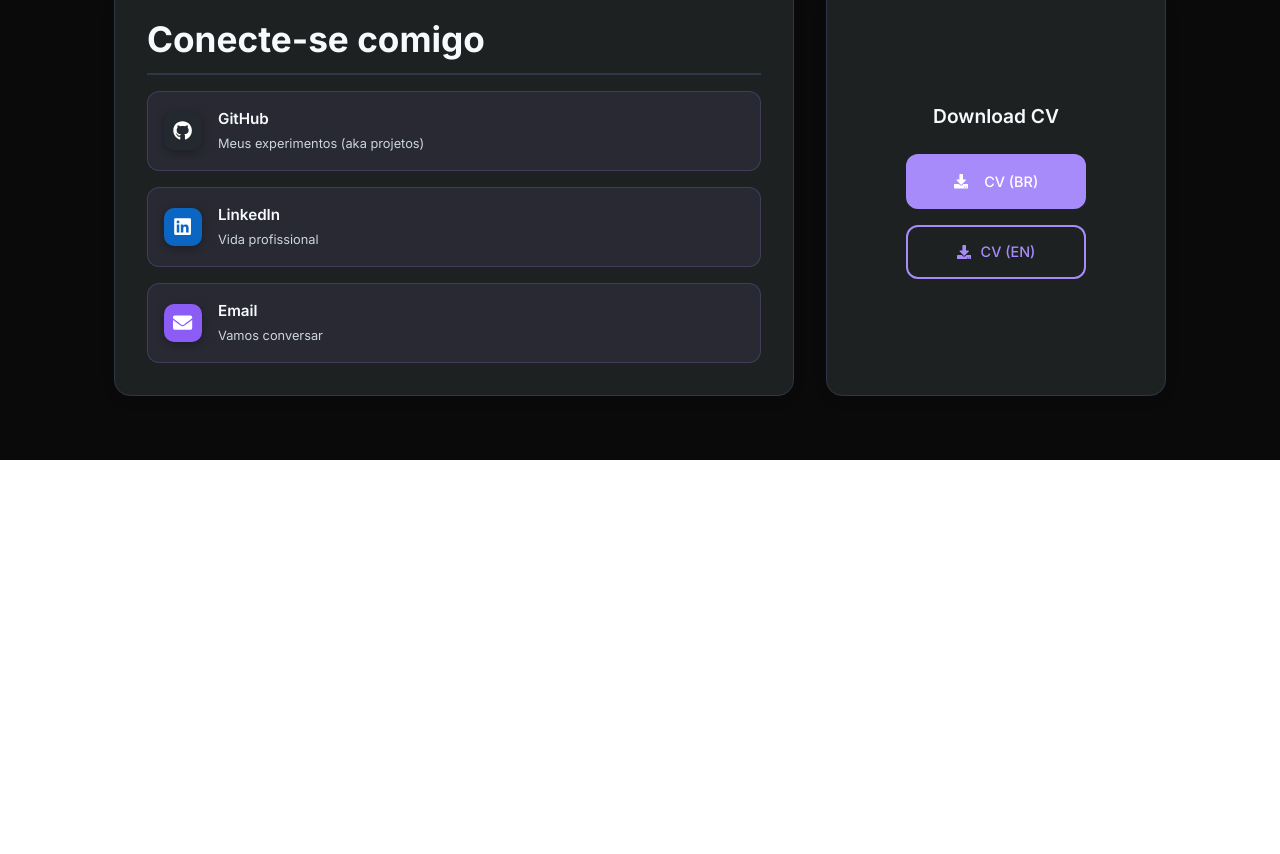
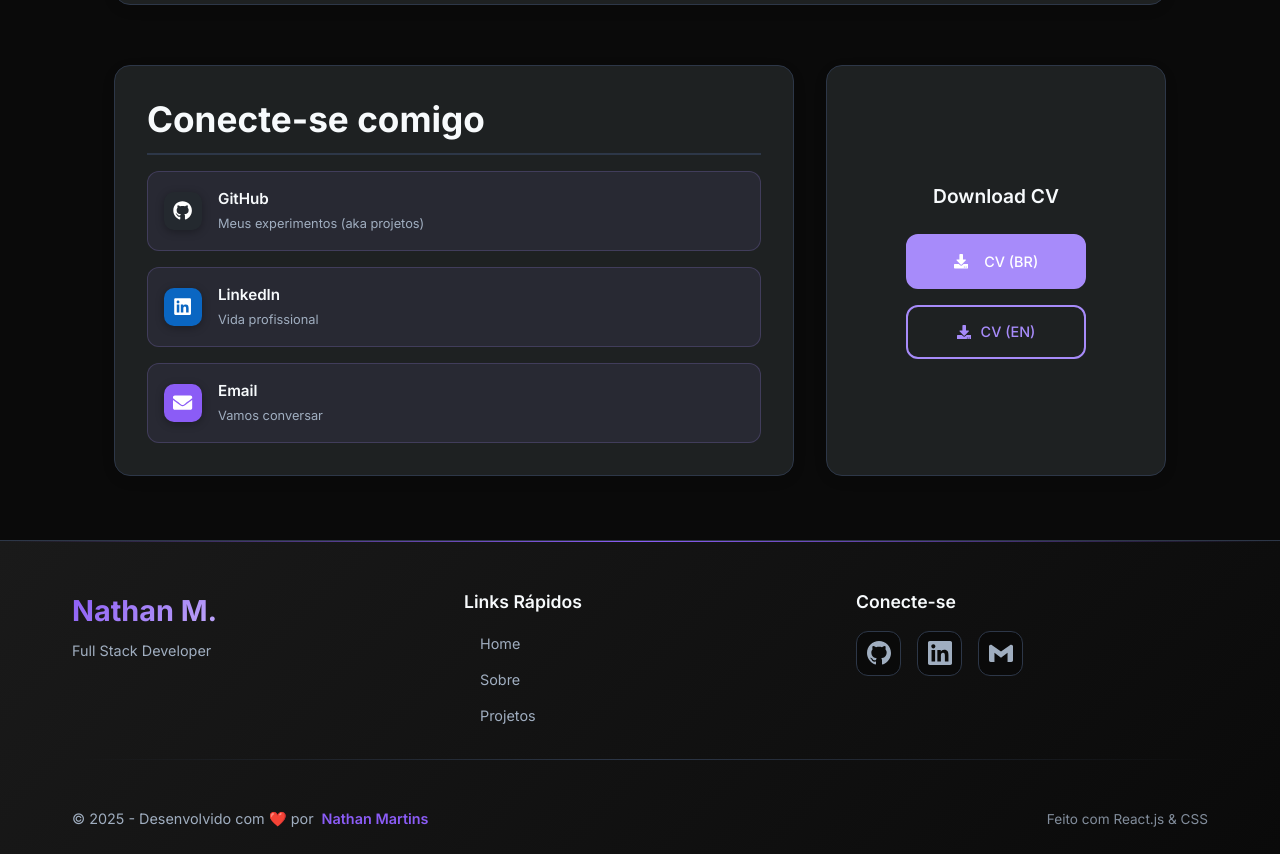
Before and after one commit to nathanmartinss/meu-portfolio, a React (Create React App) app: page / in a window 1280 px wide. Shown: the part 980-1834 px from the top of the page. Before the commit the page ends 1440 px from the top, so only its background shows below. Built offline with nearby package versions, Linux system fonts and the light colour scheme.

Commit message:
add Footer

```diff
--- a/src/App.jsx
+++ b/src/App.jsx
@@ -3,6 +3,7 @@
 import { LanguageProvider } from './contexts/LanguageContext';
 import GlobalStyles from './styles/GlobalStyles';
 import Header from './components/Header';
+import Footer from './components/Footer';
 import Home from './components/Home';
 import About from './components/About';
 import Projects from './components/Projects';
@@ -41,11 +42,14 @@
         toggleTheme={toggleTheme}
         currentPage={getCurrentPage()}
       />
-      <Routes>
-        <Route path="/" element={<Home isDarkMode={isDarkMode} />} />
-        <Route path="/about" element={<About isDarkMode={isDarkMode} />} />
-        <Route path="/projects" element={<Projects isDarkMode={isDarkMode} />} />
-      </Routes>
+      <main>
+        <Routes>
+          <Route path="/" element={<Home isDarkMode={isDarkMode} />} />
+          <Route path="/about" element={<About isDarkMode={isDarkMode} />} />
+          <Route path="/projects" element={<Projects isDarkMode={isDarkMode} />} />
+        </Routes>
+      </main>
+      <Footer />
     </div>
   );
 }
--- /dev/null
+++ b/src/components/Footer.jsx
@@ -0,0 +1,82 @@
+import React from 'react';
+import { useTranslation } from '../hooks/useTranslation';
+import '../styles/Footer.css';
+
+function Footer() {
+  const { t } = useTranslation();
+  const currentYear = new Date().getFullYear();
+
+  return (
+    <footer className="footer">
+      <div className="footer-container">
+        <div className="footer-content">
+          {/* Logo/Nome */}
+          <div className="footer-brand">
+            <span className="footer-logo">Nathan M.</span>
+            <p className="footer-tagline">Full Stack Developer</p>
+          </div>
+
+          {/* Links Rápidos */}
+          <div className="footer-links">
+            <h4>{t('footer.quickLinks')}</h4>
+            <ul>
+              <li><a href="/">{t('nav.home')}</a></li>
+              <li><a href="/about">{t('nav.about')}</a></li>
+              <li><a href="/projects">{t('nav.projects')}</a></li>
+            </ul>
+          </div>
+
+          {/* Redes Sociais */}
+          <div className="footer-social">
+            <h4>{t('footer.connect')}</h4>
+            <div className="social-links">
+              <a
+                href="https://github.com/natanmartinsdeveloper"
+                target="_blank"
+                rel="noopener noreferrer"
+                aria-label="GitHub"
+              >
+                <svg width="24" height="24" viewBox="0 0 24 24" fill="currentColor">
+                  <path d="M12 0c-6.626 0-12 5.373-12 12 0 5.302 3.438 9.8 8.207 11.387.599.111.793-.261.793-.577v-2.234c-3.338.726-4.033-1.416-4.033-1.416-.546-1.387-1.333-1.756-1.333-1.756-1.089-.745.083-.729.083-.729 1.205.084 1.839 1.237 1.839 1.237 1.07 1.834 2.807 1.304 3.492.997.107-.775.418-1.305.762-1.604-2.665-.305-5.467-1.334-5.467-5.931 0-1.311.469-2.381 1.236-3.221-.124-.303-.535-1.524.117-3.176 0 0 1.008-.322 3.301 1.23.957-.266 1.983-.399 3.003-.404 1.02.005 2.047.138 3.006.404 2.291-1.552 3.297-1.23 3.297-1.23.653 1.653.242 2.874.118 3.176.77.84 1.235 1.911 1.235 3.221 0 4.609-2.807 5.624-5.479 5.921.43.372.823 1.102.823 2.222v3.293c0 .319.192.694.801.576 4.765-1.589 8.199-6.086 8.199-11.386 0-6.627-5.373-12-12-12z" />
+                </svg>
+              </a>
+              <a
+                href="https://linkedin.com/in/nathanmartinsdeveloper"
+                target="_blank"
+                rel="noopener noreferrer"
+                aria-label="LinkedIn"
+              >
+                <svg width="24" height="24" viewBox="0 0 24 24" fill="currentColor">
+                  <path d="M20.447 20.452h-3.554v-5.569c0-1.328-.027-3.037-1.852-3.037-1.853 0-2.136 1.445-2.136 2.939v5.667H9.351V9h3.414v1.561h.046c.477-.9 1.637-1.85 3.37-1.85 3.601 0 4.267 2.37 4.267 5.455v6.286zM5.337 7.433c-1.144 0-2.063-.926-2.063-2.065 0-1.138.92-2.063 2.063-2.063 1.14 0 2.064.925 2.064 2.063 0 1.139-.925 2.065-2.064 2.065zm1.782 13.019H3.555V9h3.564v11.452zM22.225 0H1.771C.792 0 0 .774 0 1.729v20.542C0 23.227.792 24 1.771 24h20.451C23.2 24 24 23.227 24 22.271V1.729C24 .774 23.2 0 22.222 0h.003z" />
+                </svg>
+              </a>
+              <a
+                href="mailto:natanmartins.developer@gmail.com"
+                aria-label="Email"
+              >
+                <svg width="24" height="24" viewBox="0 0 24 24" fill="currentColor">
+                  <path d="M24 5.457v13.909c0 .904-.732 1.636-1.636 1.636h-3.819V11.73L12 16.64l-6.545-4.91v9.273H1.636A1.636 1.636 0 0 1 0 19.366V5.457c0-.904.732-1.636 1.636-1.636h.741L12 10.51l9.623-6.689h.741c.904 0 1.636.732 1.636 1.636z" />
+                </svg>
+              </a>
+            </div>
+          </div>
+        </div>
+
+        {/* Linha de Separação */}
+        <div className="footer-divider"></div>
+
+        {/* Copyright */}
+        <div className="footer-bottom">
+          <p className="footer-copyright">
+            © {currentYear} - {t('footer.copyright')} <span className="highlight">Nathan Martins</span>
+          </p>
+          <p className="footer-tech">
+            {t('footer.tech')}
+          </p>
+        </div>
+      </div>
+    </footer>
+  );
+}
+
+export default Footer;
--- a/src/data/translations.js
+++ b/src/data/translations.js
@@ -133,6 +133,14 @@
         api: 'API',
         nodejs: 'Node.js'
       }
+    },
+
+    // Footer
+    footer: {
+      quickLinks: 'Links Rápidos',
+      connect: 'Conecte-se',
+      copyright: 'Desenvolvido com ❤️ por',
+      tech: 'Feito com React.js & CSS'
     }
   },
 
@@ -270,6 +278,14 @@
         api: 'API',
         nodejs: 'Node.js'
       }
+    },
+
+    // Footer
+    footer: {
+      quickLinks: 'Quick Links',
+      connect: 'Connect',
+      copyright: 'Developed with ❤️ by',
+      tech: 'Made with React.js & CSS'
     }
   }
 };
--- /dev/null
+++ b/src/styles/Footer.css
@@ -0,0 +1,246 @@
+/* Footer Styles */
+.footer {
+  background: linear-gradient(135deg, var(--bg-secondary) 0%, var(--bg-primary) 100%);
+  border-top: 1px solid var(--border);
+  margin-top: auto;
+  position: relative;
+  overflow: hidden;
+}
+
+.footer::before {
+  content: '';
+  position: absolute;
+  top: 0;
+  left: 0;
+  right: 0;
+  height: 1px;
+  background: linear-gradient(90deg, transparent, var(--accent), transparent);
+}
+
+.footer-container {
+  max-width: 1200px;
+  margin: 0 auto;
+  padding: 3rem 2rem 1.5rem;
+}
+
+.footer-content {
+  display: grid;
+  grid-template-columns: repeat(auto-fit, minmax(250px, 1fr));
+  gap: 2.5rem;
+  margin-bottom: 2rem;
+}
+
+/* Brand Section */
+.footer-brand {
+  display: flex;
+  flex-direction: column;
+  gap: 0.5rem;
+}
+
+.footer-logo {
+  font-size: 1.8rem;
+  font-weight: 700;
+  color: var(--accent);
+  background: linear-gradient(135deg, var(--accent), var(--text-primary));
+  -webkit-background-clip: text;
+  background-clip: text;
+  -webkit-text-fill-color: transparent;
+}
+
+.footer-tagline {
+  color: var(--text-secondary);
+  font-size: 0.9rem;
+  margin: 0;
+}
+
+/* Links Section */
+.footer-links h4 {
+  color: var(--text-primary);
+  font-size: 1.1rem;
+  margin-bottom: 1rem;
+  font-weight: 600;
+}
+
+.footer-links ul {
+  list-style: none;
+  padding: 0;
+  margin: 0;
+  display: flex;
+  flex-direction: column;
+  gap: 0.75rem;
+}
+
+.footer-links li a {
+  color: var(--text-secondary);
+  text-decoration: none;
+  font-size: 0.9rem;
+  transition: all 0.3s ease;
+  position: relative;
+  padding-left: 1rem;
+}
+
+.footer-links li a::before {
+  content: '→';
+  position: absolute;
+  left: 0;
+  opacity: 0;
+  transition: all 0.3s ease;
+  transform: translateX(-5px);
+}
+
+.footer-links li a:hover {
+  color: var(--accent);
+  transform: translateX(5px);
+}
+
+.footer-links li a:hover::before {
+  opacity: 1;
+  transform: translateX(0);
+}
+
+/* Social Section */
+.footer-social h4 {
+  color: var(--text-primary);
+  font-size: 1.1rem;
+  margin-bottom: 1rem;
+  font-weight: 600;
+}
+
+.social-links {
+  display: flex;
+  gap: 1rem;
+}
+
+.social-links a {
+  display: flex;
+  align-items: center;
+  justify-content: center;
+  width: 45px;
+  height: 45px;
+  background: var(--bg-primary);
+  border: 1px solid var(--border);
+  border-radius: 12px;
+  color: var(--text-secondary);
+  transition: all 0.3s ease;
+  position: relative;
+  overflow: hidden;
+}
+
+.social-links a::before {
+  content: '';
+  position: absolute;
+  top: 0;
+  left: -100%;
+  width: 100%;
+  height: 100%;
+  background: linear-gradient(90deg, transparent, rgba(255, 255, 255, 0.1), transparent);
+  transition: left 0.5s ease;
+}
+
+.social-links a:hover::before {
+  left: 100%;
+}
+
+.social-links a:hover {
+  color: var(--accent);
+  border-color: var(--accent);
+  transform: translateY(-2px);
+  box-shadow: 0 4px 12px rgba(0, 123, 255, 0.3);
+}
+
+/* Divider */
+.footer-divider {
+  height: 1px;
+  background: linear-gradient(90deg, transparent, var(--border), transparent);
+  margin: 2rem 0;
+}
+
+/* Bottom Section */
+.footer-bottom {
+  display: flex;
+  justify-content: space-between;
+  align-items: center;
+  flex-wrap: wrap;
+  gap: 1rem;
+  padding-top: 1rem;
+}
+
+.footer-copyright {
+  color: var(--text-secondary);
+  font-size: 0.9rem;
+  margin: 0;
+  display: flex;
+  align-items: center;
+  gap: 0.5rem;
+}
+
+.footer-copyright .highlight {
+  color: var(--accent);
+  font-weight: 600;
+}
+
+.footer-tech {
+  color: var(--text-secondary);
+  font-size: 0.85rem;
+  margin: 0;
+  opacity: 0.8;
+}
+
+/* Responsive Design */
+@media (max-width: 768px) {
+  .footer-container {
+    padding: 2rem 1rem 1rem;
+  }
+
+  .footer-content {
+    grid-template-columns: 1fr;
+    gap: 2rem;
+    text-align: center;
+  }
+
+  .footer-bottom {
+    flex-direction: column;
+    text-align: center;
+    gap: 0.5rem;
+  }
+
+  .footer-links ul {
+    flex-direction: row;
+    justify-content: center;
+    flex-wrap: wrap;
+  }
+
+  .social-links {
+    justify-content: center;
+  }
+}
+
+@media (max-width: 480px) {
+  .footer-content {
+    gap: 1.5rem;
+  }
+
+  .social-links a {
+    width: 40px;
+    height: 40px;
+  }
+
+  .footer-logo {
+    font-size: 1.5rem;
+  }
+}
+
+/* Dark Mode Adjustments */
+[data-theme="dark"] .footer {
+  background: linear-gradient(135deg, #1a1a1a 0%, #0d1117 100%);
+}
+
+[data-theme="dark"] .social-links a {
+  background: rgba(255, 255, 255, 0.05);
+  border-color: rgba(255, 255, 255, 0.1);
+}
+
+[data-theme="dark"] .social-links a:hover {
+  background: rgba(0, 123, 255, 0.1);
+  box-shadow: 0 4px 12px rgba(0, 123, 255, 0.2);
+}
--- a/src/styles/GlobalStyles.jsx
+++ b/src/styles/GlobalStyles.jsx
@@ -19,7 +19,14 @@
 
   .app {
     min-height: 100vh;
+    display: flex;
+    flex-direction: column;
     transition: all 0.3s ease;
+  }
+
+  main {
+    flex: 1;
+    padding-top: 80px; /* Para compensar o header fixo */
   }
 
   /* Tema Dark */
@@ -28,10 +35,30 @@
     color: #e4e4e7;
   }
 
+  .app.dark,
+  .app.dark * {
+    --bg-primary: #0a0a0a;
+    --bg-secondary: #1a1a1a;
+    --text-primary: #f7fafc;
+    --text-secondary: #a0aec0;
+    --accent: #8b5cf6;
+    --border: #2d3748;
+  }
+
   /* Tema Light */
   .app.light {
     background-color: #ffffff;
     color: #18181b;
+  }
+
+  .app.light,
+  .app.light * {
+    --bg-primary: #ffffff;
+    --bg-secondary: #f8fafc;
+    --text-primary: #1f2937;
+    --text-secondary: #6b7280;
+    --accent: #8b5cf6;
+    --border: #e5e7eb;
   }
 
   /* Header */
```
